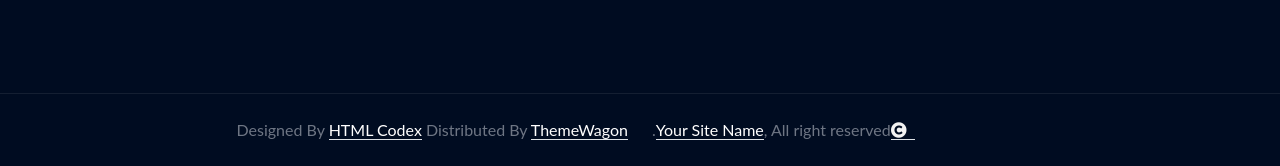
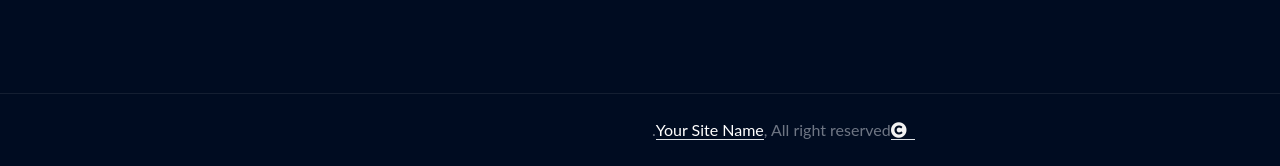
Before and after one commit to ahmed-elgendy/Modon, a plain HTML site: page index.html in a window 1280 px wide. Shown: the part 5719-5885 px from the top of the page. Drawn offline with nearby package versions, Linux system fonts and the light colour scheme; animation ran at ten frames a second.

Commit message:
new edit

```diff
--- a/index.html
+++ b/index.html
@@ -921,7 +921,7 @@
                         <!--/*** This template is free as long as you keep the below author’s credit link/attribution link/backlink. ***/-->
                         <!--/*** If you'd like to use the template without the below author’s credit link/attribution link/backlink, ***/-->
                         <!--/*** you can purchase the Credit Removal License from "https://htmlcodex.com/credit-removal". ***/-->
-                        Designed By <a class="border-bottom text-white" href="https://htmlcodex.com">HTML Codex</a> Distributed By <a class="border-bottom text-white" href="https://themewagon.com">ThemeWagon</a>
+                        <!-- Designed By <a class="border-bottom text-white" href="https://htmlcodex.com">HTML Codex</a> Distributed By <a class="border-bottom text-white" href="https://themewagon.com">ThemeWagon</a> -->
                     </div>
                 </div>
             </div>
```
